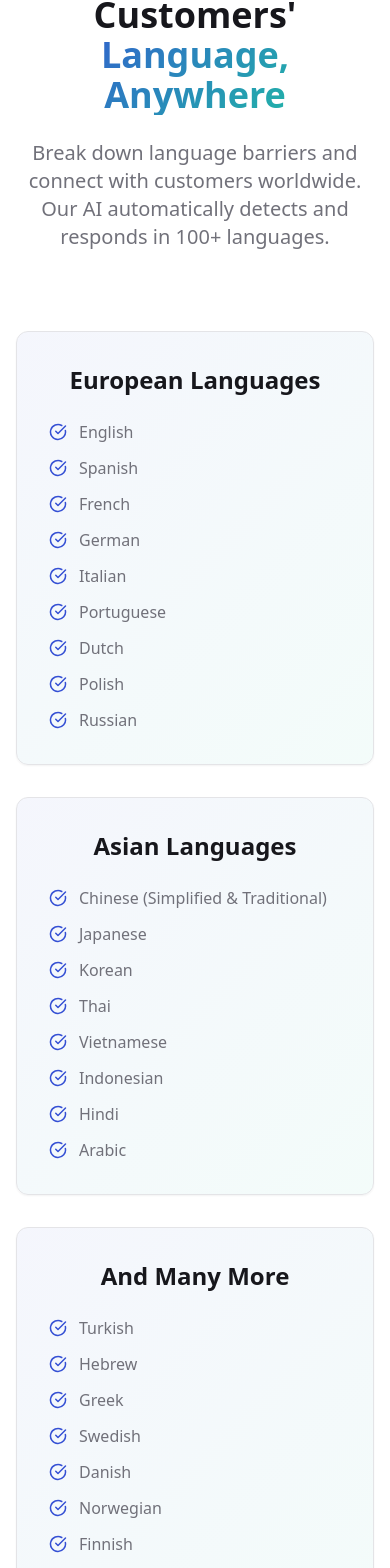
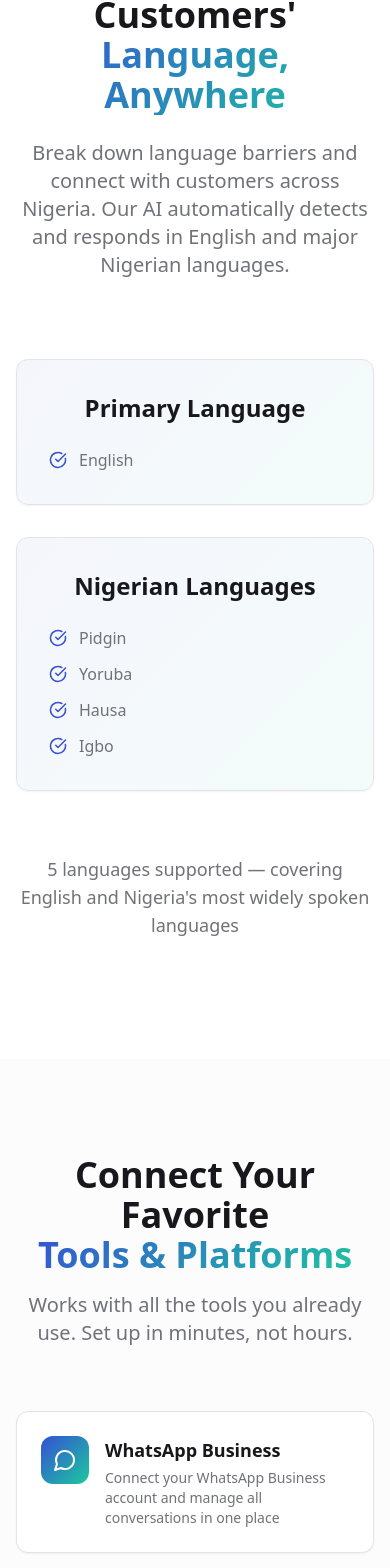
Before and after one commit to hellomuba/YarnMarket-AI, a React (Vite) app: page / in a window 390 px wide. Shown: the part 3676-5244 px from the top of the page. Built offline with nearby package versions, Linux system fonts and the light colour scheme; the HTML template or start-up script is replaced by a standard one.

Commit message:
Update Languages to 5 languages
Refactor the Languages component to only include English, Pidgin, Yoruba, Hausa, and Igbo. Remove the previously added native language lists and consolidate under a simple structure for clearer display across breakpoints.

```diff
--- a/src/components/Languages.tsx
+++ b/src/components/Languages.tsx
@@ -3,16 +3,12 @@ import { Card } from "@/components/ui/card";
 
 const languageRegions = [
   {
-    region: "European Languages",
-    languages: ["English", "Spanish", "French", "German", "Italian", "Portuguese", "Dutch", "Polish", "Russian"]
+    region: "Primary Language",
+    languages: ["English"]
   },
   {
-    region: "Asian Languages",
-    languages: ["Chinese (Simplified & Traditional)", "Japanese", "Korean", "Thai", "Vietnamese", "Indonesian", "Hindi", "Arabic"]
-  },
-  {
-    region: "And Many More",
-    languages: ["Turkish", "Hebrew", "Greek", "Swedish", "Danish", "Norwegian", "Finnish", "Czech", "Hungarian"]
+    region: "Nigerian Languages",
+    languages: ["Pidgin", "Yoruba", "Hausa", "Igbo"]
   }
 ];
 
@@ -33,12 +29,12 @@ export const Languages = () => {
             </span>
           </h2>
           <p className="text-xl text-muted-foreground mb-12">
-            Break down language barriers and connect with customers worldwide.
-            Our AI automatically detects and responds in 100+ languages.
+            Break down language barriers and connect with customers across Nigeria.
+            Our AI automatically detects and responds in English and major Nigerian languages.
           </p>
         </div>
 
-        <div className="grid grid-cols-1 lg:grid-cols-3 gap-8 max-w-6xl mx-auto">
+        <div className="grid grid-cols-1 md:grid-cols-2 gap-8 max-w-3xl mx-auto">
           {languageRegions.map((region, index) => (
             <Card
               key={index}
@@ -60,7 +56,7 @@ export const Languages = () => {
 
         <div className="mt-16 text-center">
           <p className="text-muted-foreground text-lg mb-6">
-            100+ languages supported — from major markets to emerging regions, we've got you covered
+            5 languages supported — covering English and Nigeria's most widely spoken languages
           </p>
         </div>
       </div>
```
